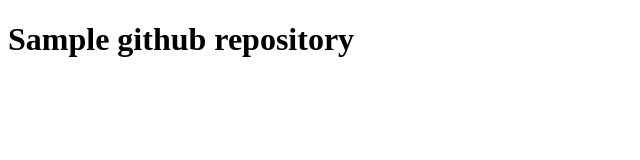
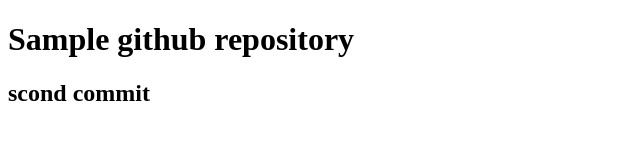
Before and after one commit to Boobathiraj-N/FirstProject, a plain HTML site: page index.html in a window 1280 px wide. Shown: the whole page, without its empty margins (0-640 px from the left). Drawn offline with Linux system fonts and the light colour scheme.

Commit message:
h2 tag added

```diff
--- a/index.html
+++ b/index.html
@@ -7,5 +7,6 @@
 </head>
 <body>
     <h1>Sample github repository</h1>
+    <h2> scond commit</h2>
 </body>
 </html>
```
